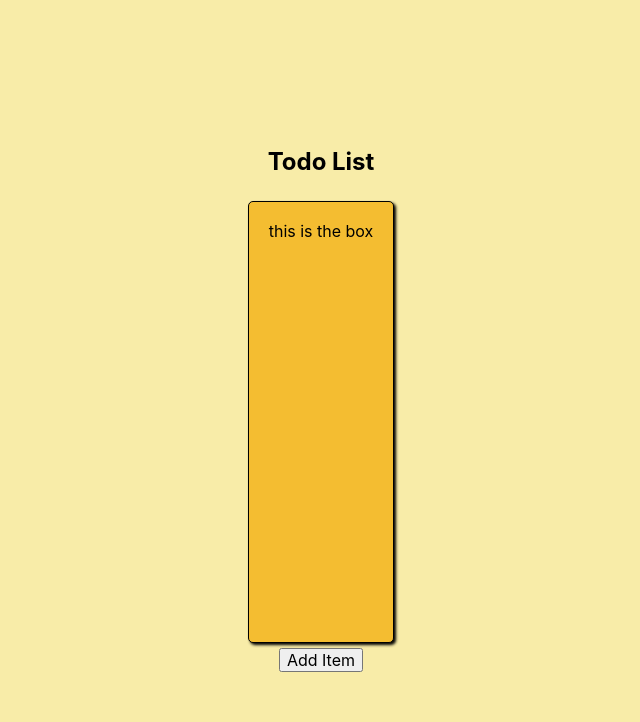
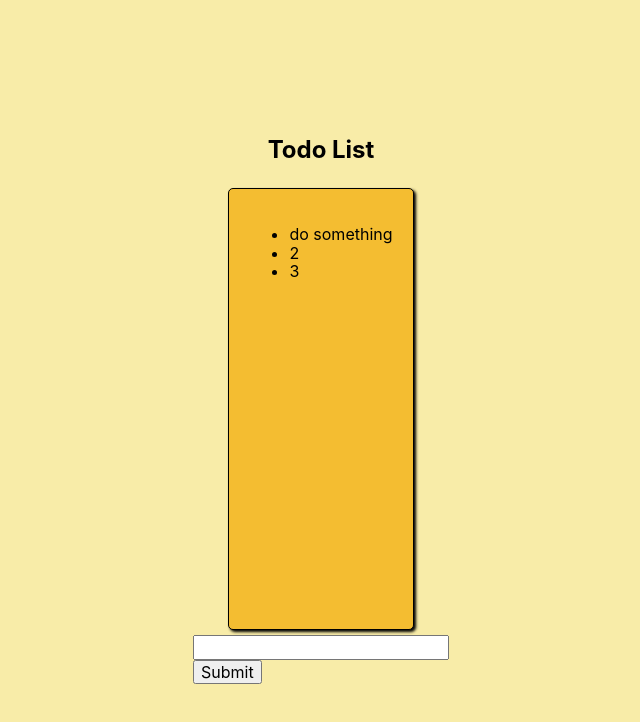
Before and after one commit to AlexSwensen/react-todo-app, a React (Create React App) app: page / in a window 1280 px wide. Shown: the top 722 px of the page, without its empty margins (319-959 px from the left). Built offline with nearby package versions, Linux system fonts and the light colour scheme.

Commit message:
setup initial state

```diff
--- /dev/null
+++ b/src/components/todo-item-input/todoItemInput.tsx
@@ -0,0 +1,29 @@
+import { FormEvent, useState } from "react"
+
+interface ITodoListInputProps {
+
+}
+
+export const TodoItemInput = (props: ITodoListInputProps) => {
+    const [name, setName] = useState("");
+
+    const handleSubmit = (event: FormEvent) => {
+        event.preventDefault();
+        alert(`submitting event name ${name}`)
+    }
+
+    return (
+        <div className="todoItem">
+            <form onSubmit={handleSubmit}>
+                <div className="input">
+                <input
+                    type="text"
+                    value={name}
+                    onChange={e => setName(e.target.value)}
+                />
+                </div>
+                <input type="submit" />
+            </form>
+        </div>
+    )
+}
--- a/src/components/todo-list/todoList.tsx
+++ b/src/components/todo-list/todoList.tsx
@@ -1,13 +1,21 @@
 import './todoList.scss';
+import {TodoItemInput} from '../todo-item-input/todoItemInput'
+import { useState } from 'react';
 
 export const TodoList = () => {
+    const [list, setList] = useState(['do something', 2, 3])
+
     return (
         <div className="todo-list-container">
             <h2>Todo List</h2>
             <div className="todo-list-box">
-                this is the box
+                <ul>
+                {list.map((value, index) => {
+                    return <li key={index.toString()}>{value}</li>
+                })}
+                </ul>
             </div>
-            <button>Add Item</button>
+            <TodoItemInput />
         </div>
     )
 }
```
